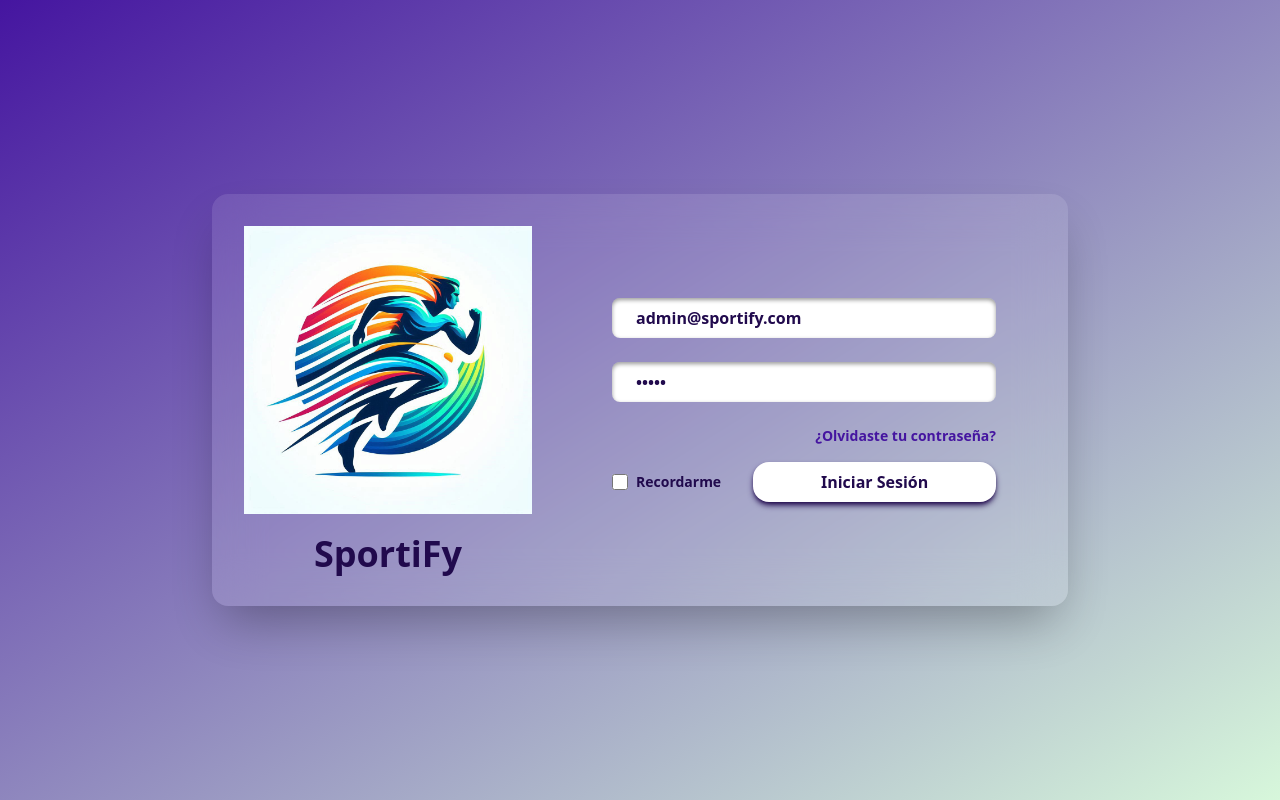
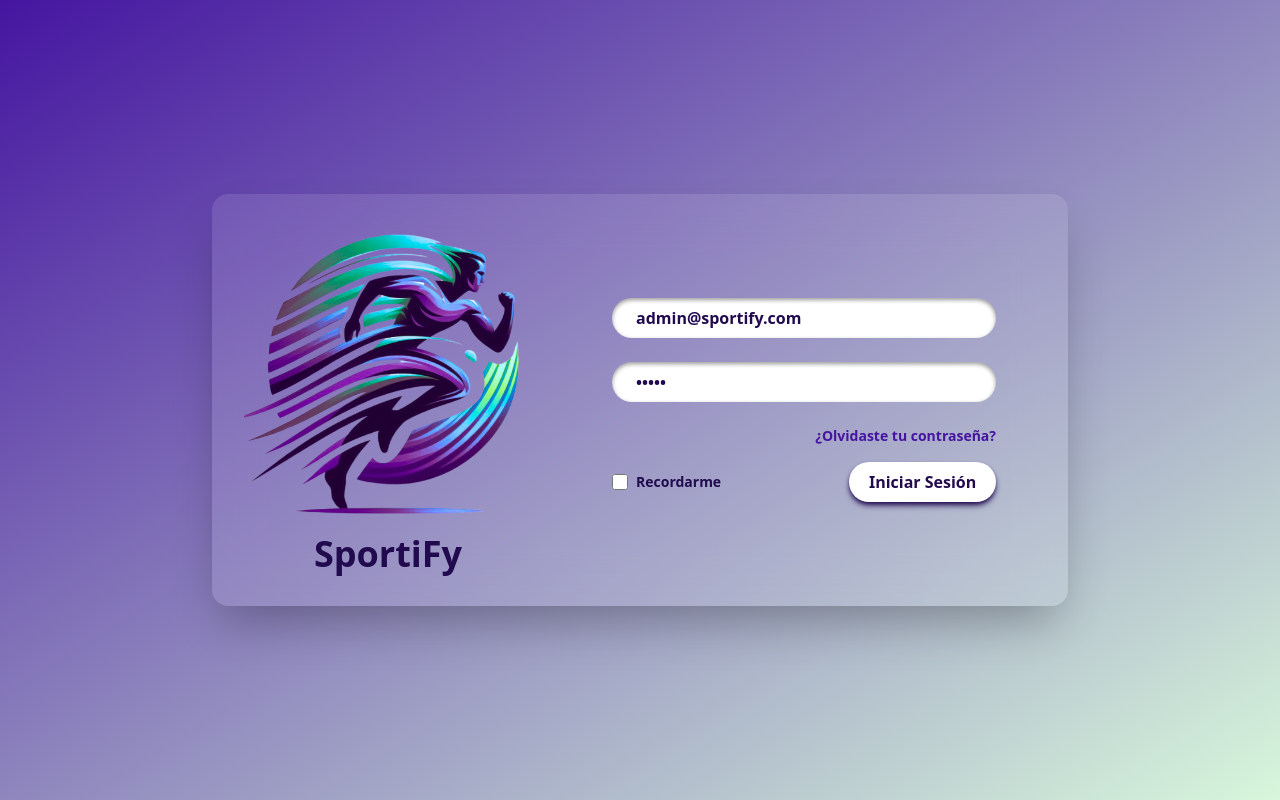
Before and after one commit to No-Country-simulation/s16-24-t-java-react, a React (Vite) app in the folder client/: page / in a window 1280 px wide. Built offline with nearby package versions, Linux system fonts and the light colour scheme; no server answers.

Commit message:
Fix: use new logo

```diff
--- a/client/src/components/Login/login.jsx
+++ b/client/src/components/Login/login.jsx
@@ -4,7 +4,7 @@ import { useTranslation } from "react-i18next";
 import Swal from "sweetalert2";
 import axios from "axios";
 import ForgetPassword from "../modals/forget-password.jsx";
-import Logo from "../../../public/image/OIG21.jpeg";
+import Logo from "../../../public/image/Logo.png";
 
 function Login() {
 	const [username, setUsername] = useState("admin@sportify.com");
@@ -71,7 +71,7 @@ function Login() {
 							type="text"
 							autoComplete="username"
 							required
-							className="min-w-96 px-6 py-2 rounded-lg shadow-inner shadow-black/40 "
+							className="min-w-96 px-6 py-2 rounded-full shadow-inner shadow-black/40 "
 							placeholder="Username"
 							value={username}
 							onChange={handleUsernameChange}
@@ -87,7 +87,7 @@ function Login() {
 							type="password"
 							autoComplete="current-password"
 							required
-							className="min-w-96 px-6 py-2 rounded-lg shadow-inner shadow-black/40"
+							className="min-w-96 px-6 py-2 rounded-full shadow-inner shadow-black/40"
 							placeholder="Password"
 							value={password}
 							onChange={handlePasswordChange}
@@ -100,7 +100,7 @@ function Login() {
 						>
 							{t('login.forget_password')}
 						</a>
-						<div className="flex gap-8">
+						<div className="flex gap-32">
 							<div className="flex items-center">
 								<input
 									id="remember_me"
@@ -117,7 +117,7 @@ function Login() {
 							</div>
 							<button
 								type="submit"
-								className="w-full py-2 rounded-2xl shadow-md shadow-primary-0  font-semibold text-primary-0 bg-white hover:text-white hover:bg-primary-20 active:shadow-none"
+								className="w-full py-2 rounded-full shadow-md shadow-primary-0  font-semibold text-primary-0 bg-white hover:text-white hover:bg-primary-20 active:shadow-none"
 							>
 								{t('login.login')}
 							</button>
--- a/client/src/components/modals/forget-password.jsx
+++ b/client/src/components/modals/forget-password.jsx
@@ -1,7 +1,7 @@
 import { InputData } from "./create-user.jsx";
 import Modal from "./modal.jsx";
 import Icon from "../accesories/icon";
-import Logo from "../../../public/image/OIG21.jpeg";
+import Logo from "../../../public/image/Logo.png";
 
 function ForgetPassword({ handleCloseModal }) {
 	const handleSendEmail = () => {
--- a/client/src/components/sidebar/sidebar.jsx
+++ b/client/src/components/sidebar/sidebar.jsx
@@ -17,7 +17,7 @@ import ClassIcon from "@mui/icons-material/Class";
 import BusinessCenterIcon from "@mui/icons-material/BusinessCenter";
 import HelpIcon from "@mui/icons-material/Help";
 import { styled, useTheme } from "@mui/material/styles";
-import Logo from "../../../public/image/OIG21.jpeg";
+import Logo from "../../../public/image/Logo.png";
 
 import CreateUser from "../modals/create-user.jsx"; // Ajusta la ruta según la estructura de tu proyecto
 
@@ -97,7 +97,7 @@ function SideBar() {
 					className="bg-primary-0 text-white h-dvh overflow-hidden"
 					style={{ width: drawerWidth }}
 				>
-					<div className="py-20 px-1">
+					<div className="py-20 px-1 flex flex-col">
 						<Box component="main" sx={{ flexGrow: 1, p: -1 }}>
 							<ListItem
 								color="inherit"
@@ -167,13 +167,15 @@ function SideBar() {
 								</ListItem>
 							</Link>
 						</List>
-						<div className="flex justify-center mt-40">
-							<img
-								src={Logo}
-								alt="Logo de la empresa"
-								className="h-20 rounded-full mt-4"
-							/>
-						</div>
+						{open && (
+							<div className={`mt-40 h-44 mx-auto rounded-full p-5 bg-white/5 shadow-sm shadow-white backdrop-blur-xl`}>
+								<img
+									src={Logo}
+									alt="Logo de la empresa"
+									className="object-contain w-full h-full"
+								/>
+							</div>
+						)}
 					</div>
 				</div>
 			</Drawer>
```
Also changed, not shown: client/src/components/chatbot/chatbot-chat.jsx (+5 -7 lines).
